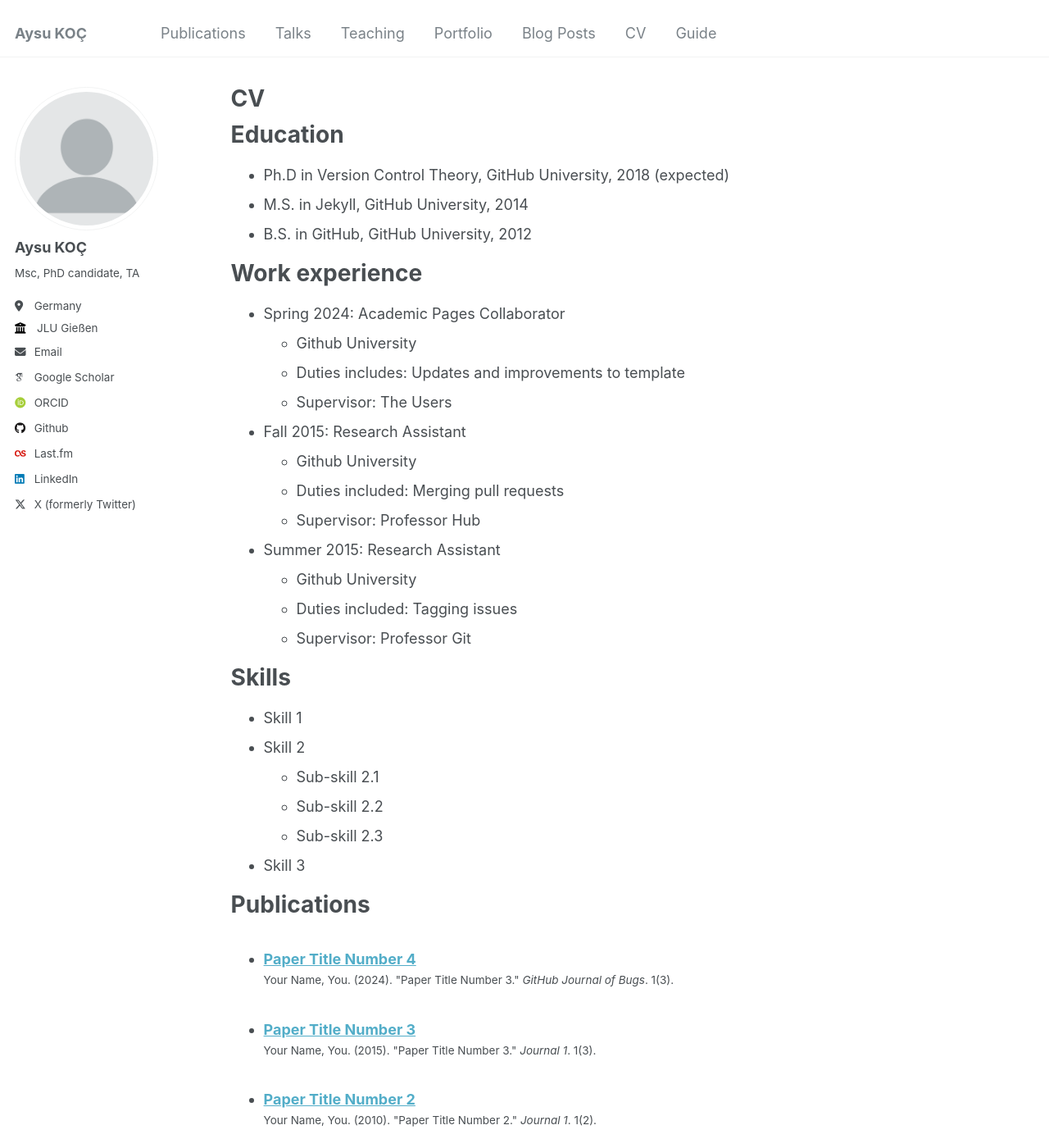
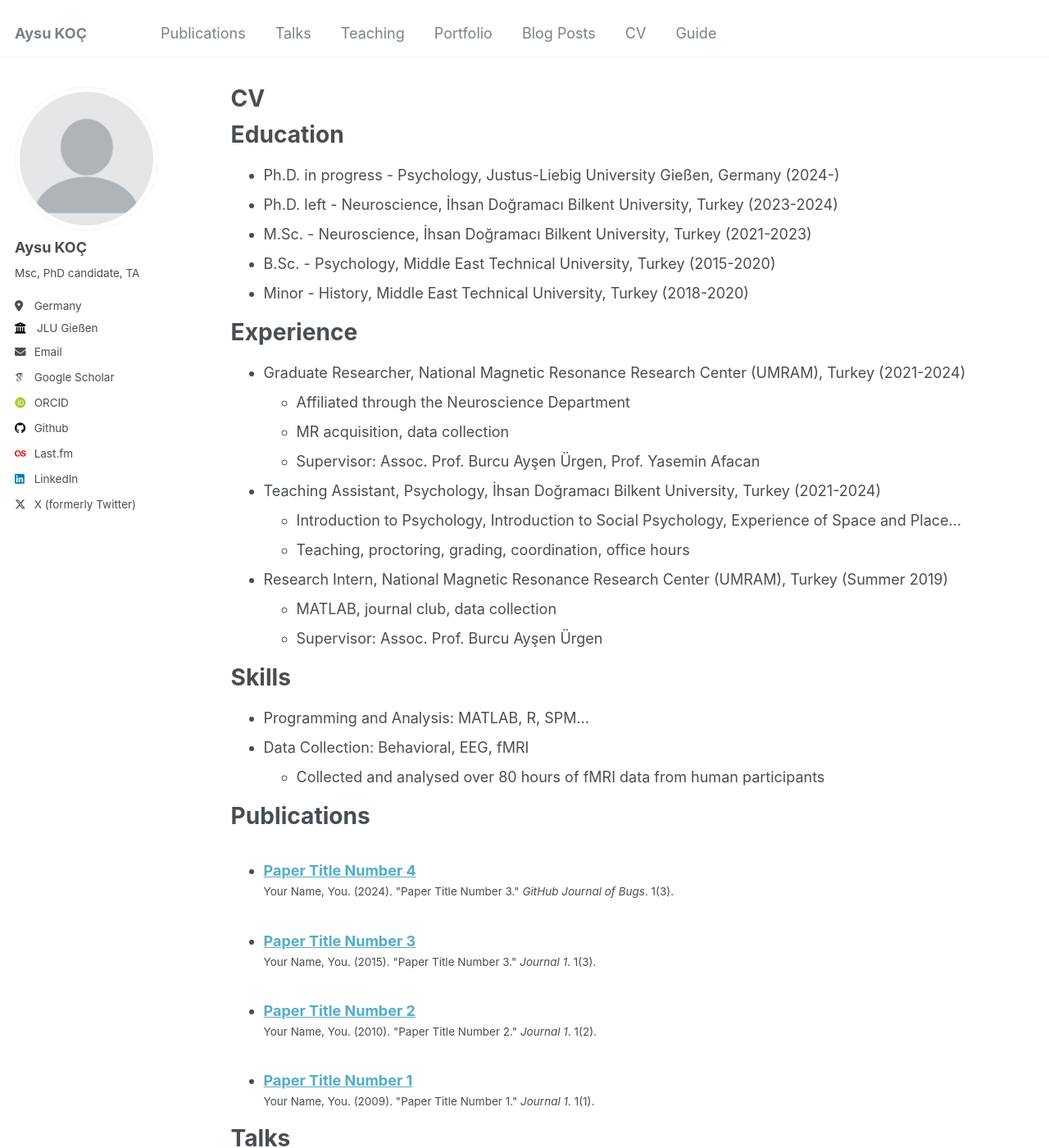
Before and after one commit to aysukoc/aysukoc.github.io, a Jekyll site: the page built from _pages/cv.md, in a window 1280 px wide and 1400 px high. Shown: the whole window at 82% size. Built offline with Jekyll 4.4.1, drawn with Linux system fonts in a browser that asks for light colours; some web fonts are replaced; some of the changed text lies outside the part shown.

Commit message:
Update cv.md

```diff
--- a/_pages/cv.md
+++ b/_pages/cv.md
@@ -11,35 +11,33 @@
 
 Education
 ======
-* Ph.D in Version Control Theory, GitHub University, 2018 (expected)
-* M.S. in Jekyll, GitHub University, 2014
-* B.S. in GitHub, GitHub University, 2012
+* Ph.D. in progress - Psychology, Justus-Liebig University Gießen, Germany (2024-)
+* Ph.D. left - Neuroscience, İhsan Doğramacı Bilkent University, Turkey (2023-2024)
+* M.Sc. - Neuroscience, İhsan Doğramacı Bilkent University, Turkey (2021-2023)
+* B.Sc. - Psychology, Middle East Technical University, Turkey (2015-2020)
+* Minor - History, Middle East Technical University, Turkey (2018-2020)
 
-Work experience
+Experience
 ======
-* Spring 2024: Academic Pages Collaborator
-  * Github University
-  * Duties includes: Updates and improvements to template
-  * Supervisor: The Users
+* Graduate Researcher, National Magnetic Resonance Research Center (UMRAM), Turkey (2021-2024)
+  * Affiliated through the Neuroscience Department
+  * MR acquisition, data collection
+  * Supervisor: Assoc. Prof. Burcu Ayşen Ürgen, Prof. Yasemin Afacan
 
-* Fall 2015: Research Assistant
-  * Github University
-  * Duties included: Merging pull requests
-  * Supervisor: Professor Hub
+* Teaching Assistant, Psychology, İhsan Doğramacı Bilkent University, Turkey (2021-2024)
+  * Introduction to Psychology, Introduction to Social Psychology, Experience of Space and Place...
+  * Teaching, proctoring, grading, coordination, office hours
 
-* Summer 2015: Research Assistant
-  * Github University
-  * Duties included: Tagging issues
-  * Supervisor: Professor Git
+* Research Intern, National Magnetic Resonance Research Center (UMRAM), Turkey (Summer 2019)
+  * MATLAB, journal club, data collection
+  * Supervisor: Assoc. Prof. Burcu Ayşen Ürgen
 
 Skills
 ======
-* Skill 1
-* Skill 2
-  * Sub-skill 2.1
-  * Sub-skill 2.2
-  * Sub-skill 2.3
-* Skill 3
+* Programming and Analysis: MATLAB, R, SPM...
+* Data Collection: Behavioral, EEG, fMRI
+  * Collected and analysed over 80 hours of fMRI data from human participants
+
 
 Publications
 ======
@@ -58,7 +56,3 @@
   <ul>{% for post in site.teaching reversed %}
     {% include archive-single-cv.html %}
   {% endfor %}</ul>
-
-Service and leadership
-======
-* Currently signed in to 43 different slack teams
```
